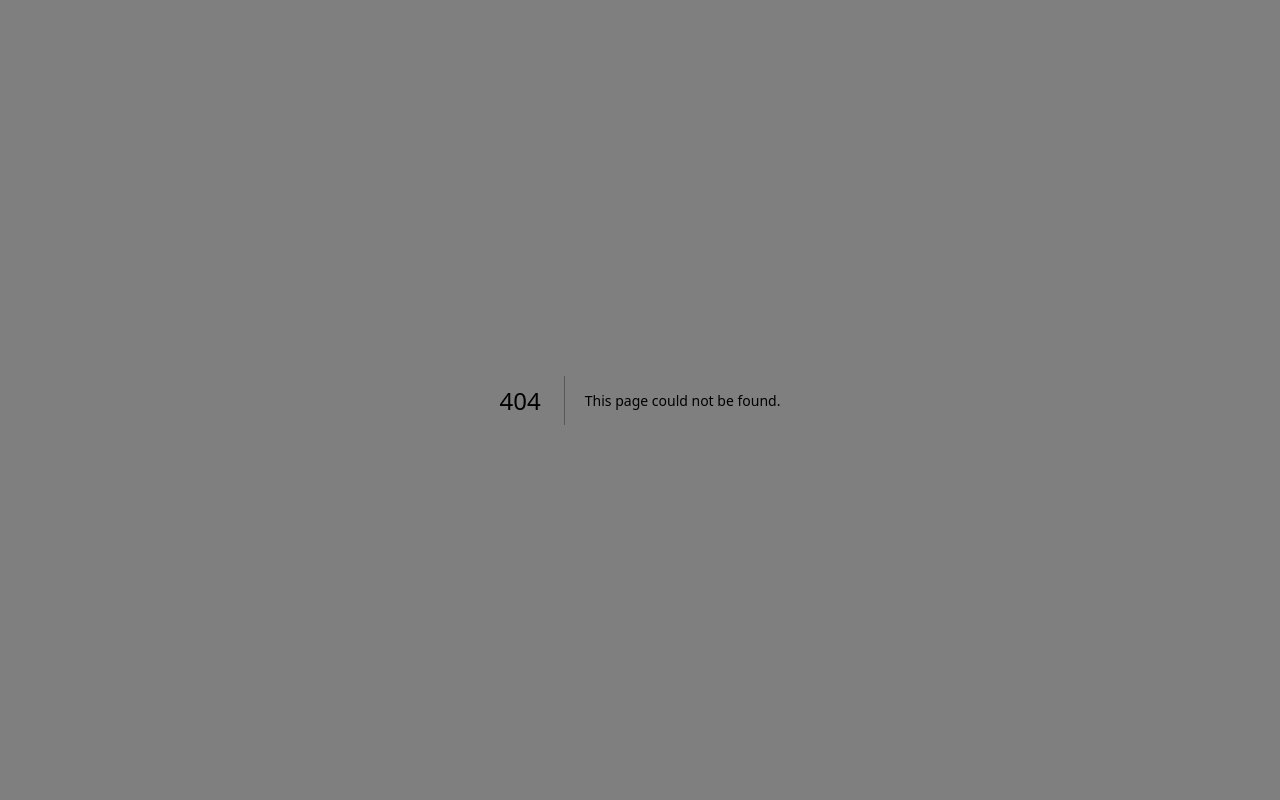
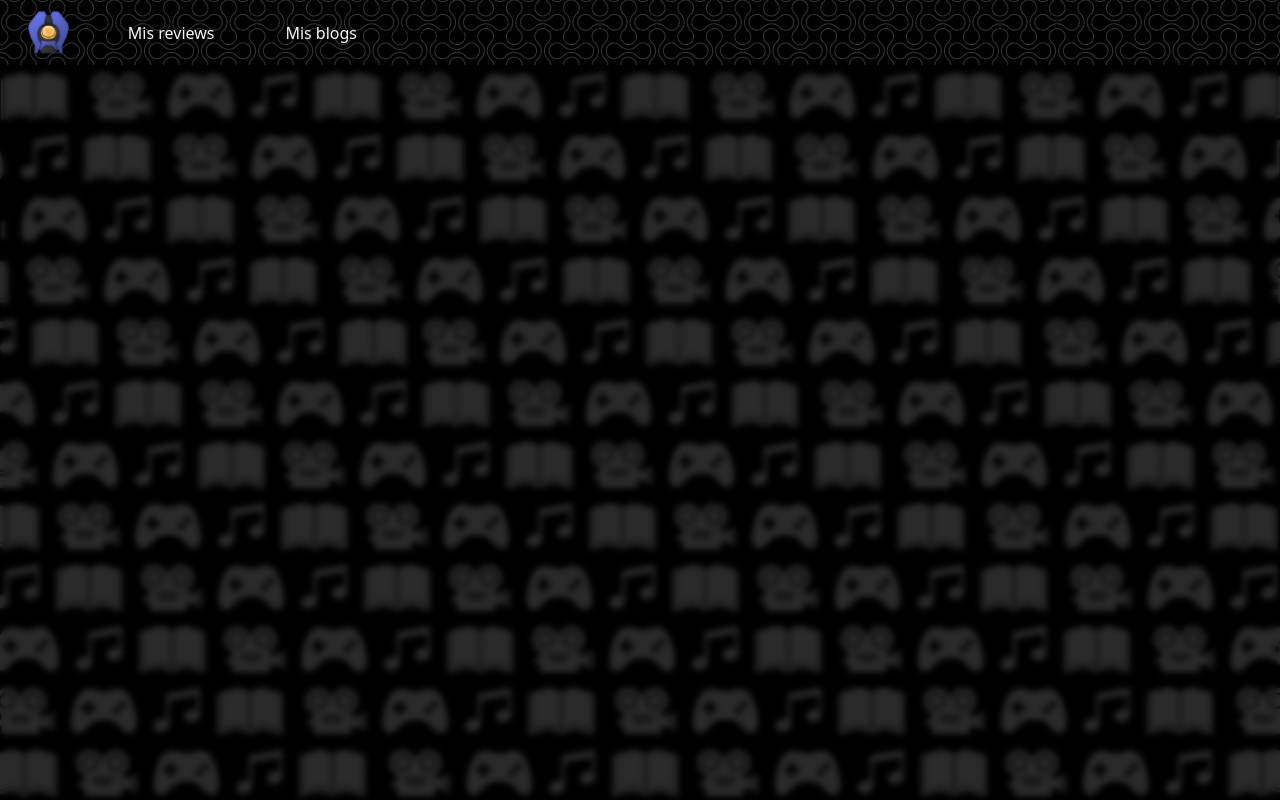
Before and after one commit to IanGhioni/Review-Proyecto, a Next.js app: page /reviews/1 in a window 1280 px wide. Before the commit this address had no page. Built offline with nearby package versions, Linux system fonts and the light colour scheme.

Commit message:
Creada pagina review con id parametrizado

```diff
--- /dev/null
+++ b/src/app/reviews/[id]/page.js
@@ -0,0 +1,12 @@
+'use client'
+
+import Navbar from "@/components/Navbar";
+
+export default function PaginaReview() {
+
+    return(
+        <div>
+            <Navbar/>
+        </div>
+    )
+}
```
